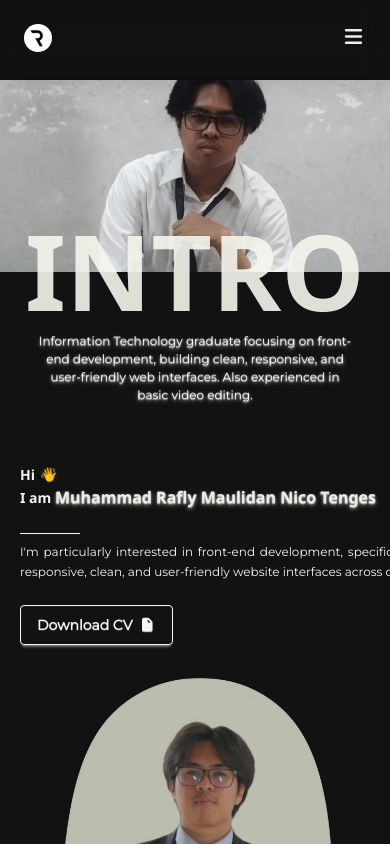
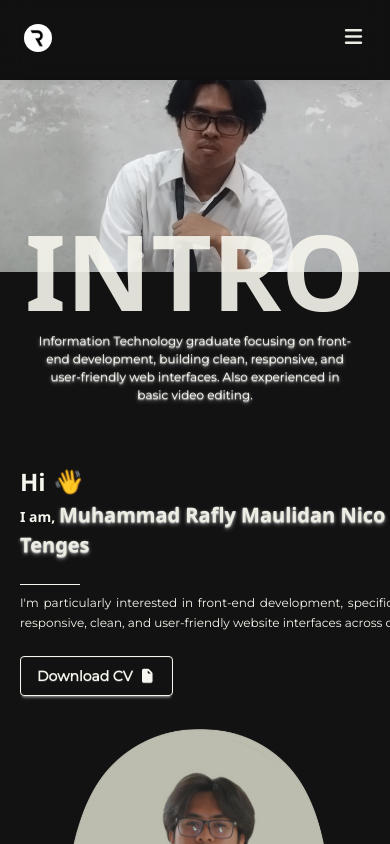
Before and after one commit to seeyouridan/porto-project, a React (Vite) app: page / in a window 390 px wide. Shown: the top 844 px of the page. Built offline with nearby package versions, Linux system fonts and the light colour scheme.

Commit message:
test: resize abous section h2

```diff
--- a/src/App.jsx
+++ b/src/App.jsx
@@ -68,12 +68,12 @@ function App() {
 					<div className="about" id="about">
 						<div className="md:flex block gap-2 py-10 max-w-7xl m-auto md:px-20 px-5">
 							<div className="m-auto w-2xl">
-								<h1 className="md:text-[28px] text-[14px] font-bold">
+								<h1 className="md:text-[28px] text-[24px] font-bold">
 									Hi <span className="wave">👋</span>
 								</h1>
-								<h2 className="md:text-[28px] text-[14px] font-bold">
-									I am{" "}
-									<span className="text-[#edede4] md:text-[30px] text-[16px] text-shadow-md text-shadow-white/50">
+								<h2 className="md:text-[28px] text-[14px] font-bold md:max-w-3xl max-w-sm">
+									I am,{" "}
+									<span className="text-[#edede4] md:text-[30px] text-[20px] text-shadow-md text-shadow-white/50">
 										Muhammad Rafly Maulidan Nico Tenges
 									</span>
 								</h2>
```
